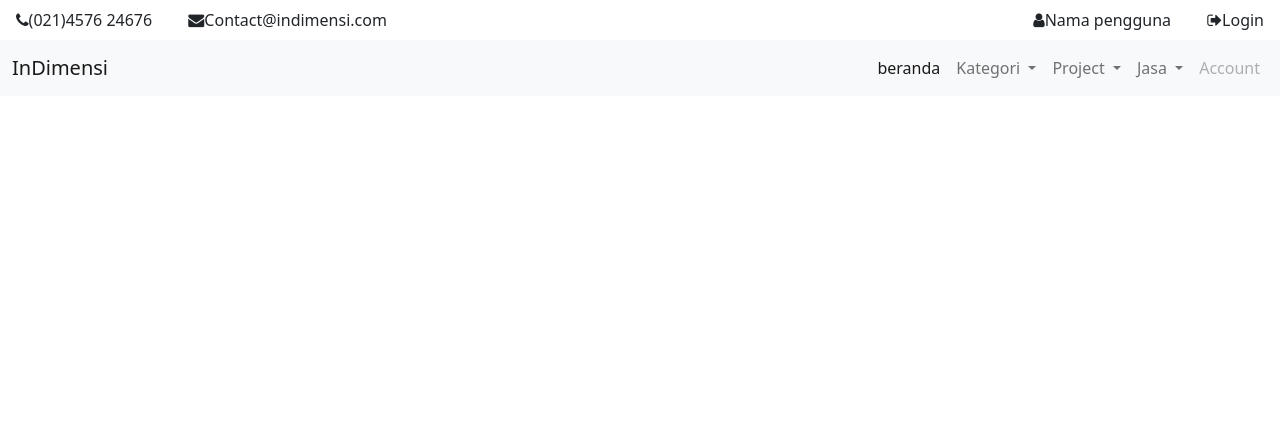
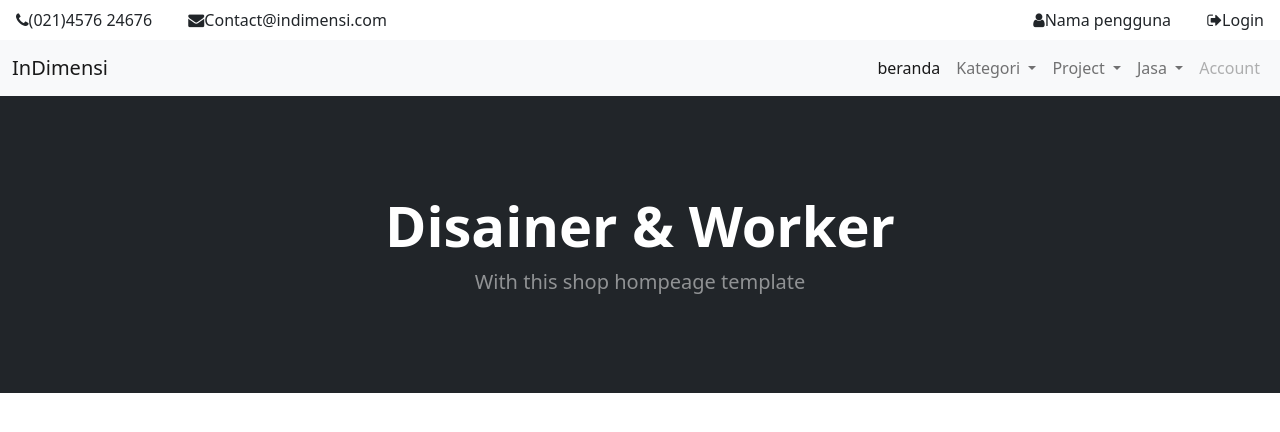
Before and after one commit to yaminkusuma/InDimensi, a Django app: template task/templates/home/home.html in a window 1280 px wide. Shown: the top 432 px of the page. Run offline with Django 3.2, Linux system fonts and the light colour scheme; the template is opened without the code that fills it, so the values that code supplies are empty.

Commit message:
18-11-21

```diff
--- a/task/templates/home/home.html
+++ b/task/templates/home/home.html
@@ -74,6 +74,14 @@
               </div>
             </div>
           </nav>
+          <header class="bg-dark py-5">
+            <div class="container px-4 px-lg-5 my-5">
+                <div class="text-center text-white">
+                    <h1 class="display-4 fw-bolder">Disainer & Worker </h1>
+                    <p class="lead fw-normal text-white-50 mb-0">With this shop hompeage template</p>
+                </div>
+            </div>
+        </header>
     </section>
     <script src="https://cdn.jsdelivr.net/npm/bootstrap@5.1.3/dist/js/bootstrap.bundle.min.js" integrity="sha384-ka7Sk0Gln4gmtz2MlQnikT1wXgYsOg+OMhuP+IlRH9sENBO0LRn5q+8nbTov4+1p" crossorigin="anonymous"></script>
 
--- a/task/views.py
+++ b/task/views.py
@@ -2,5 +2,7 @@
 
 # Create your views here.
 
+# def index(req):
+#     return render(req, 'Login/login.html')
 def index(req):
-    return render(req, 'Login/login.html')
+    return render(req, 'home/home.html')
```
